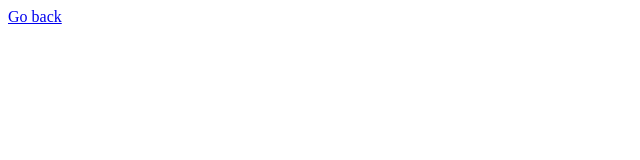
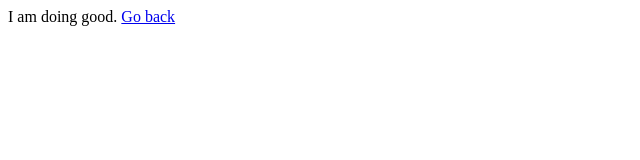
Before and after one commit to treyto999/WebDesignTH, a plain HTML site: page How-are-you/index.html in a window 1280 px wide. Shown: the whole page, without its empty margins (0-640 px from the left). Drawn offline with Linux system fonts and the light colour scheme.

Commit message:
Update index.html

```diff
--- a/How-are-you/index.html
+++ b/How-are-you/index.html
@@ -8,6 +8,7 @@
   </head>
 
   <body>
+    I am doing good.
     <a href="..">
       Go back
     </a>
```
